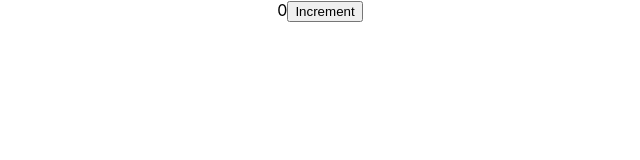
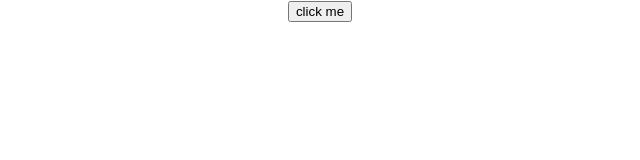
Before and after one commit to RushikeshGaikwad78/ReactJs, a React (Create React App) app in the folder 2tut/: page / in a window 1280 px wide. Shown: the top 160 px of the page, without its empty margins (320-960 px from the left). Built offline with nearby package versions, Linux system fonts and the light colour scheme.

Commit message:
destructuring props and state,event handling

```diff
--- a/2tut/src/App.js
+++ b/2tut/src/App.js
@@ -4,12 +4,18 @@ import Greet from "./components/Greet";
 import Welcome from "./components/Welcome";
 import Message from "./components/Message";
 import Counter from "./components/Counter";
+import Functionalclick from "./components/Functionalclick";
+import Classclick from "./components/Classclick";
 function App() {
   return (
     <div className="App">
-      <Counter/>
+      {/* <Functionalclick/>   onclick eventhandler in functional component */}
+      <Classclick/>      {/*onclick eventhandler in class component */}
 
-      {/* <Greet name="Rushi" class="10"> */}
+
+      {/* <Counter/> */}    {/* about states*/}
+
+      {/* <Greet name="Rushi" classname="10"> */}  {/*functional component and props in it*/}
         {/* {" "} */}
         {/* passing props */}
         {/* <button>Rushi</button> */}
@@ -17,9 +23,9 @@ function App() {
       {/* <Greet name="pusyy" class="12"> */}
         {/* <button>pussy</button> */}
       {/* </Greet> */}
-{/*
-      <Welcome name="Rushi" class="10"/>
-      <Welcome name="pusyy" class="12"/> */}
+
+      {/* <Welcome name="Rushi" classname="10"/>   {/*class component and props in it}
+      <Welcome name="pusyy" classname="12"/> */}
 
       {/* state */}
       {/* <Message/> */}
--- /dev/null
+++ b/2tut/src/components/Classclick.js
@@ -0,0 +1,19 @@
+import React, { Component } from 'react'
+
+class Classclick extends Component {
+    clickhandler() {
+        console.log("class comp clicked!!!");
+    }
+  render() {
+
+    return (
+      <div>
+        <button onClick={this.clickhandler}>
+            click me
+        </button>
+      </div>
+    )
+  }
+}
+
+export default Classclick
--- a/2tut/src/components/Counter.js
+++ b/2tut/src/components/Counter.js
@@ -2,8 +2,7 @@
 import React, { Component } from "react";
 
 class Counter extends Component {
-  constructor(props) {
-    //rconst
+  constructor(props) {         //rconst
     super(props);
 
     this.state = {
--- /dev/null
+++ b/2tut/src/components/Functionalclick.js
@@ -0,0 +1,17 @@
+import React from "react";
+
+function Functionalclick() {
+    function clickHandler(){
+        console.log(1);
+        return;
+    }
+
+    return (
+        <>
+            <button onClick={clickHandler}>Click</button>
+            {/*dont add () after event handlers name , it will be function call */}
+        </>
+     );
+}
+
+export default Functionalclick;
--- a/2tut/src/components/Greet.js
+++ b/2tut/src/components/Greet.js
@@ -3,16 +3,46 @@ import React from "react";
 
 //functional component
 //props.
+// const Greet = (props) => {
+//   return (
+//     <>
+//       <h1>
+//         Hellooo {props.name} !!! studies in {props.class}
+//         {props.children}
+//         {/* this the children prop passed as button in app.js  as ATTRIBUTES*/}
+//       </h1>
+//     </>
+//   );
+// };
+
+
+//destructing props
+
+
+//#####destructuring in parameters
+// const Greet = ({name, classname}) => {
+//   return (
+//     <>
+//       <h1>
+//         Hellooo {name} !!! studies in {classname}
+//       </h1>
+//     </>
+//   );
+// };
+
+
+
+//#####destructuring in function body
 const Greet = (props) => {
+  const {name,classname} = props
   return (
     <>
       <h1>
-        Hellooo {props.name} !!! studies in {props.class}
-        {props.children}
-        {/* this the children prop passed as button in app.js  as ATTRIBUTES*/}
+        Hellooo {name} !!! studies in {classname}
       </h1>
     </>
   );
 };
 
+
 export default Greet;
--- a/2tut/src/components/Welcome.js
+++ b/2tut/src/components/Welcome.js
@@ -1,15 +1,26 @@
-import React,{Component} from 'react';
-
+import React, { Component } from "react";
 
 //class component
 //this.props.propname
 //props are read only
-class Welcome extends Component{
-    render(){
-        return (
-            <h1>Welcomee {this.props.name} from class {this.props.class}</h1>
-        )
-    }
+// class Welcome extends Component{
+//     render(){
+//         return (
+//             <h1>Welcomee {this.props.name} from class {this.props.class}</h1>
+//         )
+//     }
+// }
+
+//destructuring props
+class Welcome extends Component {
+  render() {
+    const { name, classname } = this.props;
+    return (
+      <h1>
+        Welcomee {name} from class {classname}
+      </h1>
+    );
+  }
 }
 
-export default Welcome
+export default Welcome;
```
